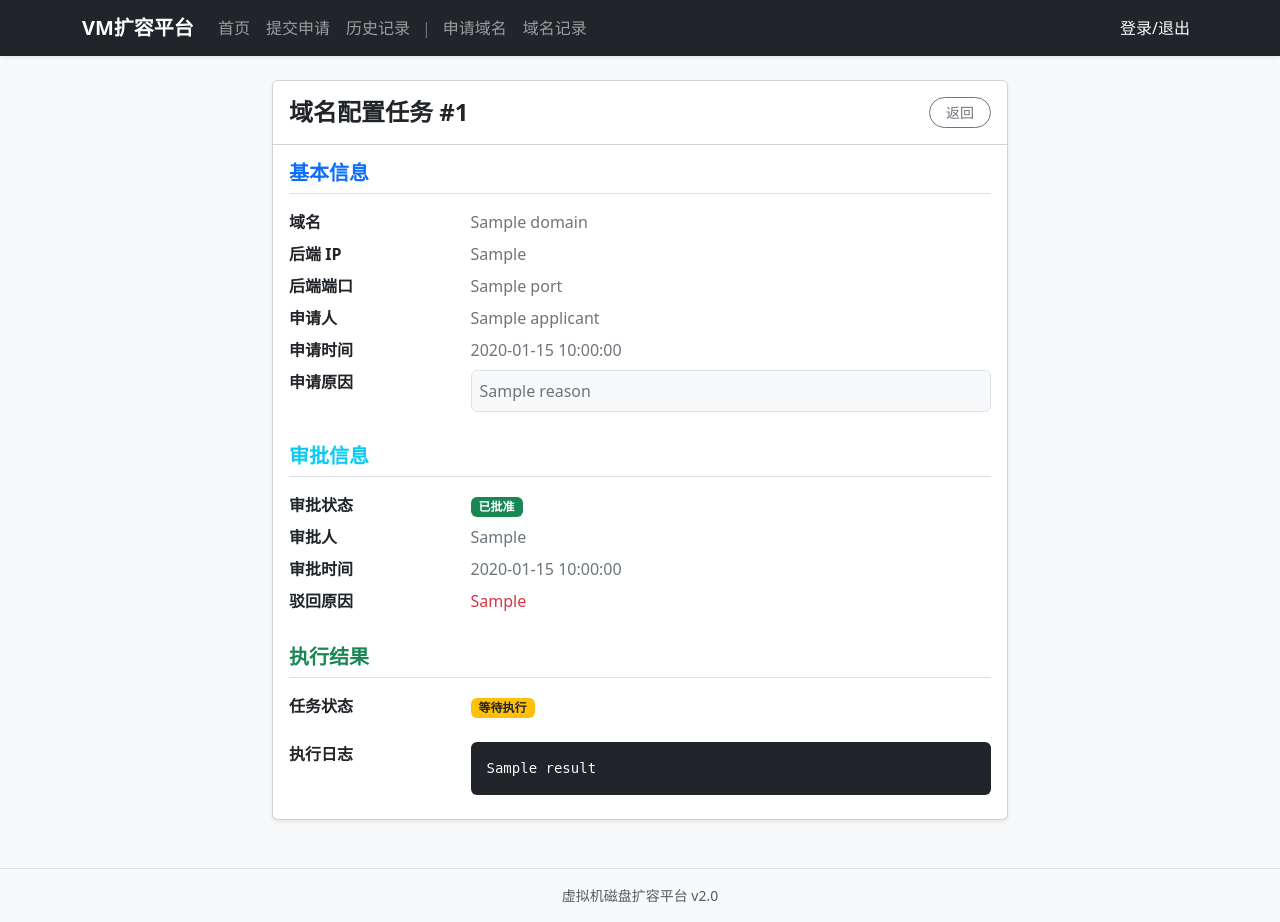
After one commit to a1245193146/h8667_vmplatform, a Django app: template resize/templates/resize/domain_detail.html in a window 1280 px wide. The commit adds this page. Run offline with Django 5.2, Linux system fonts and the light colour scheme; the template is opened without the code that fills it: most values are stand-ins (such as "Sample title", 1, 10 or a date in 2020); parts of the project's set-up code (start-up, migrations or seed data) failed here and were passed over; some libraries are stand-ins or nearby versions.

Commit message:
feat(domain): add templates, navbar, and admin registration

```diff
--- a/resize/context_processors.py
+++ b/resize/context_processors.py
@@ -1,4 +1,6 @@
-from .models import DiskResizeTask
+from typing import Any, cast
+
+from .models import DiskResizeTask, DomainTask
 from .sso_utils import get_sso_user, get_sso_username, is_admin
 
 
@@ -13,30 +15,33 @@ def sso_context(request):
             'sso_username': '',
             'is_admin': False,
             'pending_count': 0,
+            'domain_pending_count': 0,
         }
 
     admin = is_admin(request)
     count = 0
+    domain_count = 0
 
     if admin:
         try:
-            count = DiskResizeTask.objects.filter(
+            count = cast(Any, DiskResizeTask).objects.filter(
                 approval_status='pending'
             ).count()
-            try:
-                from domain.models import DomainTask
-                count += DomainTask.objects.filter(
-                    approval_status='pending'
-                ).count()
-            except Exception:
-                pass
         except Exception:
             # 如果数据库连接有问题，返回0
             count = 0
+
+        try:
+            domain_count = cast(Any, DomainTask).objects.filter(
+                approval_status='pending'
+            ).count()
+        except Exception:
+            domain_count = 0
 
     return {
         'is_authenticated': True,
         'sso_username': sso.get('user_name', ''),
         'is_admin': admin,
         'pending_count': count,
+        'domain_pending_count': domain_count,
     }
--- a/resize/templates/resize/base.html
+++ b/resize/templates/resize/base.html
@@ -3,7 +3,7 @@
 <head>
     <meta charset="UTF-8">
     <meta name="viewport" content="width=device-width, initial-scale=1.0">
-    <title>{% block title %}信息化运维平台{% endblock %}</title>
+    <title>{% block title %}虚拟机磁盘扩容平台{% endblock %}</title>
     {% load static %}
     <link href="{% static 'resize/css/bootstrap.min.css' %}" rel="stylesheet">
     <style>
@@ -14,7 +14,7 @@
 <body>
     <nav class="navbar navbar-expand-lg navbar-dark bg-dark mb-4 shadow-sm">
         <div class="container">
-            <a class="navbar-brand fw-bold" href="{% url 'index' %}">信息化运维平台</a>
+            <a class="navbar-brand fw-bold" href="{% url 'index' %}">VM扩容平台</a>
             <button class="navbar-toggler" type="button" data-bs-toggle="collapse" data-bs-target="#navbarNav">
                 <span class="navbar-toggler-icon"></span>
             </button>
@@ -23,24 +23,26 @@
                     <li class="nav-item"><a class="nav-link" href="{% url 'index' %}">首页</a></li>
                     <li class="nav-item"><a class="nav-link" href="{% url 'submit' %}">提交申请</a></li>
                     <li class="nav-item"><a class="nav-link" href="{% url 'history' %}">历史记录</a></li>
-                    <li class="nav-item dropdown">
-                        <a class="nav-link dropdown-toggle" href="#" role="button" data-bs-toggle="dropdown">域名管理</a>
-                        <ul class="dropdown-menu">
-                            <li><a class="dropdown-item" href="{% url 'domain:submit' %}">申请域名配置</a></li>
-                            <li><a class="dropdown-item" href="{% url 'domain:history' %}">配置记录</a></li>
-                            <li><a class="dropdown-item" href="{% url 'domain:ledger' %}">域名台账</a></li>
-                            {% if is_admin %}
-                            <li><hr class="dropdown-divider"></li>
-                            <li><a class="dropdown-item" href="{% url 'domain:admin_pending' %}">域名审批</a></li>
-                            {% endif %}
-                        </ul>
-                    </li>
                     {% if is_admin %}
                     <li class="nav-item">
                         <a class="nav-link" href="{% url 'admin_pending' %}">
                             审批管理
                             {% if pending_count and pending_count > 0 %}
                             <span class="badge bg-danger rounded-pill">{{ pending_count }}</span>
+                            {% endif %}
+                        </a>
+                    </li>
+                    {% endif %}
+                    <!-- 域名管理 -->
+                    <li class="nav-item"><span class="nav-link text-secondary disabled px-1">|</span></li>
+                    <li class="nav-item"><a class="nav-link" href="{% url 'domain_submit' %}">申请域名</a></li>
+                    <li class="nav-item"><a class="nav-link" href="{% url 'domain_history' %}">域名记录</a></li>
+                    {% if is_admin %}
+                    <li class="nav-item">
+                        <a class="nav-link" href="{% url 'domain_admin_pending' %}">
+                            域名审批
+                            {% if domain_pending_count and domain_pending_count > 0 %}
+                            <span class="badge bg-warning text-dark rounded-pill">{{ domain_pending_count }}</span>
                             {% endif %}
                         </a>
                     </li>
@@ -91,7 +93,7 @@
 
     <footer class="bg-light text-center py-3 mt-4 border-top">
         <div class="container text-muted small">
-            信息化运维平台 v2.0
+            虚拟机磁盘扩容平台 v2.0
         </div>
     </footer>
 
--- /dev/null
+++ b/resize/templates/resize/domain_detail.html
@@ -0,0 +1,98 @@
+{% extends "resize/base.html" %}
+
+{% block title %}域名任务详情 - 域名管理平台{% endblock %}
+
+{% block content %}
+<div class="row">
+    <div class="col-lg-8 mx-auto">
+        <div class="card shadow-sm mb-4">
+            <div class="card-header bg-white d-flex justify-content-between align-items-center py-3">
+                <h4 class="mb-0 fw-bold">域名配置任务 #{{ task.id }}</h4>
+                <a href="javascript:history.back()" class="btn btn-sm btn-outline-secondary rounded-pill px-3">返回</a>
+            </div>
+            <div class="card-body">
+                <h5 class="card-title text-primary mb-3 border-bottom pb-2 fw-bold">基本信息</h5>
+                <dl class="row mb-4 text-secondary">
+                    <dt class="col-sm-3 text-dark">域名</dt>
+                    <dd class="col-sm-9 fw-medium">{{ task.domain }}</dd>
+
+                    <dt class="col-sm-3 text-dark">后端 IP</dt>
+                    <dd class="col-sm-9">{{ task.backend_ip }}</dd>
+
+                    <dt class="col-sm-3 text-dark">后端端口</dt>
+                    <dd class="col-sm-9">{{ task.port }}</dd>
+
+                    <dt class="col-sm-3 text-dark">申请人</dt>
+                    <dd class="col-sm-9">{{ task.applicant }}</dd>
+
+                    <dt class="col-sm-3 text-dark">申请时间</dt>
+                    <dd class="col-sm-9">{{ task.create_time|date:"Y-m-d H:i:s" }}</dd>
+
+                    <dt class="col-sm-3 text-dark">申请原因</dt>
+                    <dd class="col-sm-9"><div class="bg-light p-2 rounded border">{{ task.reason|linebreaksbr }}</div></dd>
+                </dl>
+
+                <h5 class="card-title text-info mb-3 border-bottom pb-2 fw-bold">审批信息</h5>
+                <dl class="row mb-4 text-secondary">
+                    <dt class="col-sm-3 text-dark">审批状态</dt>
+                    <dd class="col-sm-9">
+                        {% if task.approval_status == 'pending' %}
+                            <span class="badge bg-warning text-dark px-2 py-1">待审批</span>
+                        {% elif task.approval_status == 'approved' %}
+                            <span class="badge bg-success px-2 py-1">已批准</span>
+                        {% elif task.approval_status == 'rejected' %}
+                            <span class="badge bg-danger px-2 py-1">已驳回</span>
+                        {% else %}
+                            <span class="badge bg-secondary px-2 py-1">{{ task.approval_status }}</span>
+                        {% endif %}
+                    </dd>
+
+                    {% if task.approved_by %}
+                    <dt class="col-sm-3 text-dark">审批人</dt>
+                    <dd class="col-sm-9">{{ task.approved_by }}</dd>
+                    {% endif %}
+
+                    {% if task.approved_at %}
+                    <dt class="col-sm-3 text-dark">审批时间</dt>
+                    <dd class="col-sm-9">{{ task.approved_at|date:"Y-m-d H:i:s" }}</dd>
+                    {% endif %}
+
+                    {% if task.reject_reason %}
+                    <dt class="col-sm-3 text-dark">驳回原因</dt>
+                    <dd class="col-sm-9 text-danger fw-medium">{{ task.reject_reason }}</dd>
+                    {% endif %}
+                </dl>
+
+                <h5 class="card-title text-success mb-3 border-bottom pb-2 fw-bold">执行结果</h5>
+                <dl class="row mb-0 text-secondary">
+                    <dt class="col-sm-3 text-dark">任务状态</dt>
+                    <dd class="col-sm-9">
+                        {% if task.status == 'pending_approval' %}
+                            <span class="badge bg-secondary px-2 py-1">等待审批</span>
+                        {% elif task.status == 'pending' or task.status == 'approved' %}
+                            <span class="badge bg-warning text-dark px-2 py-1">等待执行</span>
+                        {% elif task.status == 'running' %}
+                            <span class="badge bg-primary px-2 py-1">执行中</span>
+                        {% elif task.status == 'success' %}
+                            <span class="badge bg-success px-2 py-1">成功</span>
+                        {% elif task.status == 'failed' %}
+                            <span class="badge bg-danger px-2 py-1">失败</span>
+                        {% elif task.status == 'rejected' %}
+                            <span class="badge bg-danger px-2 py-1">已驳回</span>
+                        {% else %}
+                            <span class="badge bg-secondary px-2 py-1">{{ task.status }}</span>
+                        {% endif %}
+                    </dd>
+
+                    {% if task.result %}
+                    <dt class="col-sm-3 text-dark mt-3">执行日志</dt>
+                    <dd class="col-sm-9 mt-3">
+                        <div class="bg-dark text-light p-3 rounded" style="font-family: monospace; white-space: pre-wrap; font-size: 0.875rem;">{% if task.status == 'failed' %}<span class="text-danger">{{ task.result }}</span>{% else %}{{ task.result }}{% endif %}</div>
+                    </dd>
+                    {% endif %}
+                </dl>
+            </div>
+        </div>
+    </div>
+</div>
+{% endblock %}
```
Also changed, not shown: resize/admin.py (+14 -1 lines), resize/templates/resize/domain_admin_pending.html (added, +78 -0 lines), resize/templates/resize/domain_history.html (added, +74 -0 lines), resize/templates/resize/domain_submit.html (added, +56 -0 lines).
